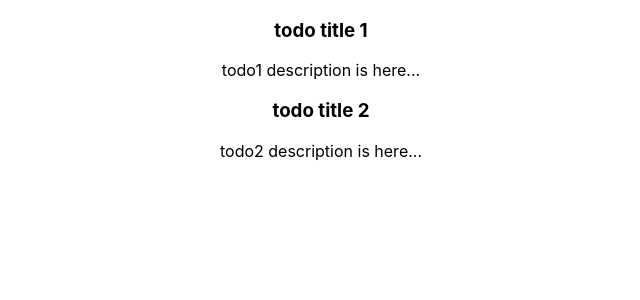
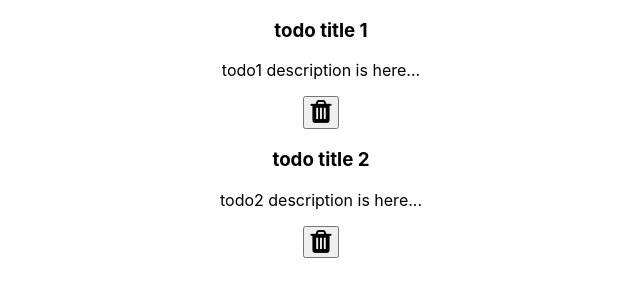
Before and after one commit to SajeebChakraborty/Advance_Todo_App_React_Js, a React (Create React App) app: page / in a window 1280 px wide. Shown: the top 300 px of the page, without its empty margins (319-959 px from the left). Built offline with nearby package versions, Linux system fonts and the light colour scheme.

Commit message:
font awesome install

```diff
--- a/package.json
+++ b/package.json
@@ -6,6 +6,7 @@
     "@testing-library/jest-dom": "^5.16.5",
     "@testing-library/react": "^13.4.0",
     "@testing-library/user-event": "^13.5.0",
+    "font-awesome": "^4.7.0",
     "react": "^18.2.0",
     "react-dom": "^18.2.0",
     "react-scripts": "5.0.1",
--- a/src/App.js
+++ b/src/App.js
@@ -1,5 +1,7 @@
 import logo from './logo.svg';
 import './App.css';
+
+//add component
 import Home from './components/Home';
 
 function App() {
--- a/src/components/Home.js
+++ b/src/components/Home.js
@@ -1,4 +1,6 @@
 import React from 'react'
+
+//add component
 import Todos from './Todos';
 
 export default function Home() {
--- a/src/components/Todo.js
+++ b/src/components/Todo.js
@@ -12,6 +12,17 @@
 
         </div>
 
+        <div>
+
+            <button>
+
+                <i className="fa fa-trash fa-2x"></i>
+
+            </button>
+
+
+        </div>
+
     </article>
   )
 }
--- a/src/components/Todos.js
+++ b/src/components/Todos.js
@@ -1,4 +1,6 @@
 import React from 'react'
+
+//add component
 import Todo from './Todo'
 
 export default function Todos(props) {
--- a/src/index.js
+++ b/src/index.js
@@ -3,6 +3,10 @@
 import './index.css';
 import App from './App';
 import reportWebVitals from './reportWebVitals';
+
+//font awesome added
+import 'font-awesome/css/font-awesome.min.css';
+
 
 const root = ReactDOM.createRoot(document.getElementById('root'));
 root.render(
```
Also changed, not shown: 1 other file (tests, documents, lock files or other folders).
